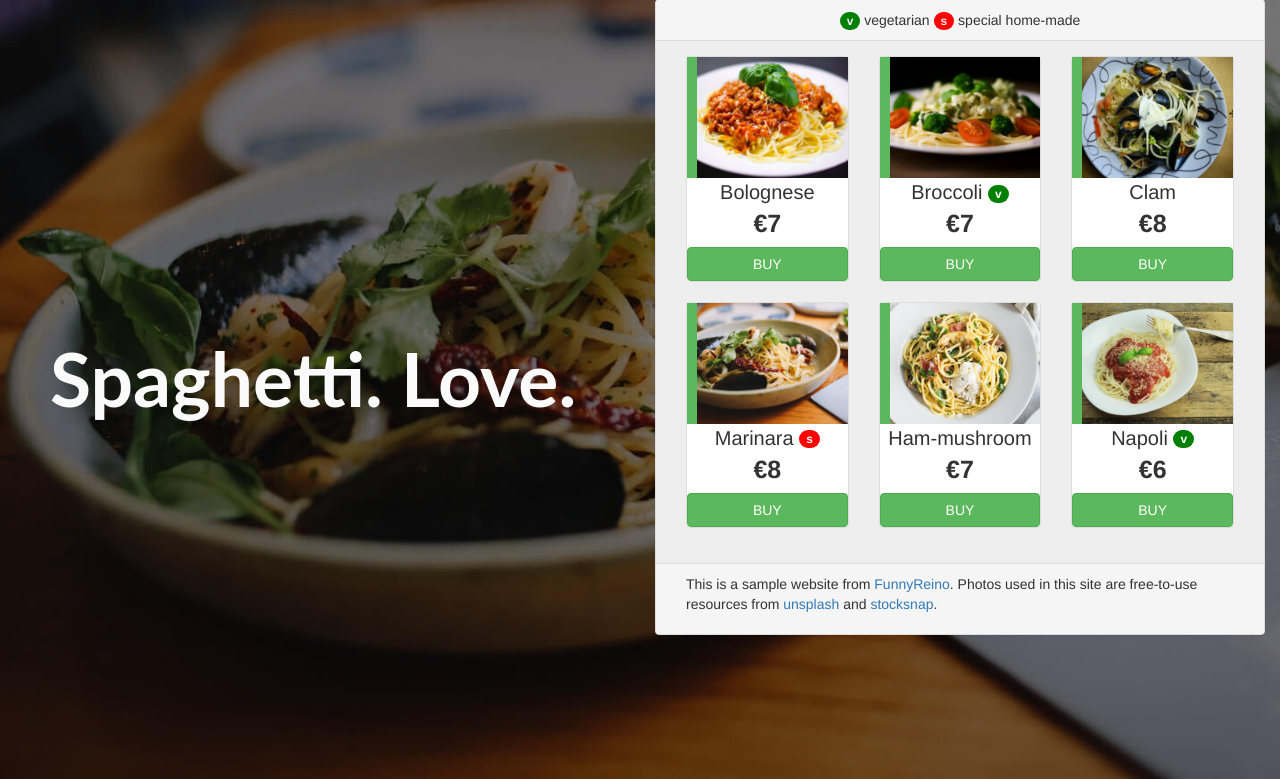
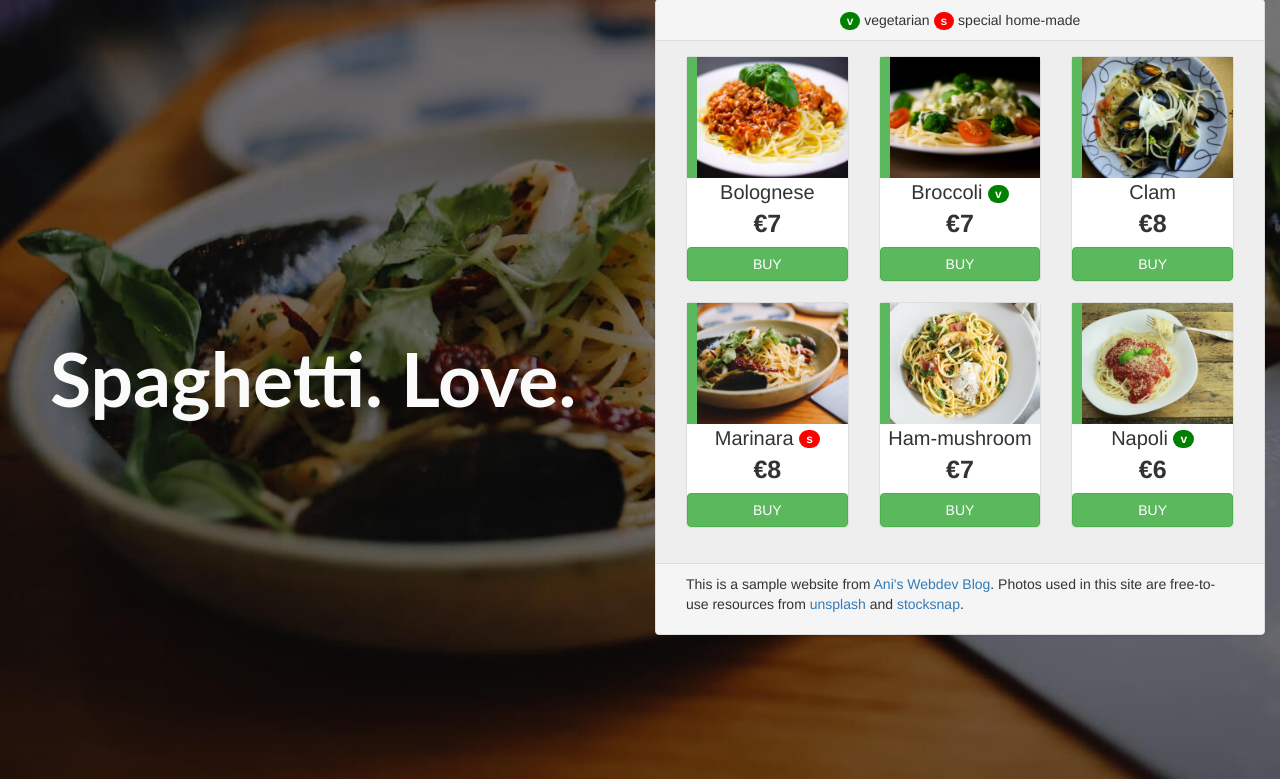
Before and after one commit to vuongngocanh189/spaghetti-delivery, a PHP site: page / in a window 1280 px wide. Shown: the part 21-800 px from the top of the page. Run offline with PHP 8.4, Linux system fonts and the light colour scheme; some libraries are stand-ins or nearby versions.

Commit message:
Change web demo address

```diff
--- a/index.php
+++ b/index.php
@@ -129,7 +129,7 @@
 		</div>
 		<div class="panel-footer">
 			<article>
-				<p>This is a sample website from <a href="https://funnyreino.com" target="_blank">FunnyReino</a>. Photos used in this site are free-to-use resources from <a href="http://unsplash.com" target="_blank">unsplash</a> and <a href="http://stocksnap.io" target="_blank">stocksnap</a>.</p>
+				<p>This is a sample website from <a href="https://anhkarppinen.com" target="_blank">Ani's Webdev Blog</a>. Photos used in this site are free-to-use resources from <a href="http://unsplash.com" target="_blank">unsplash</a> and <a href="http://stocksnap.io" target="_blank">stocksnap</a>.</p>
 			</article>
 		</div>
 	</div>
```
